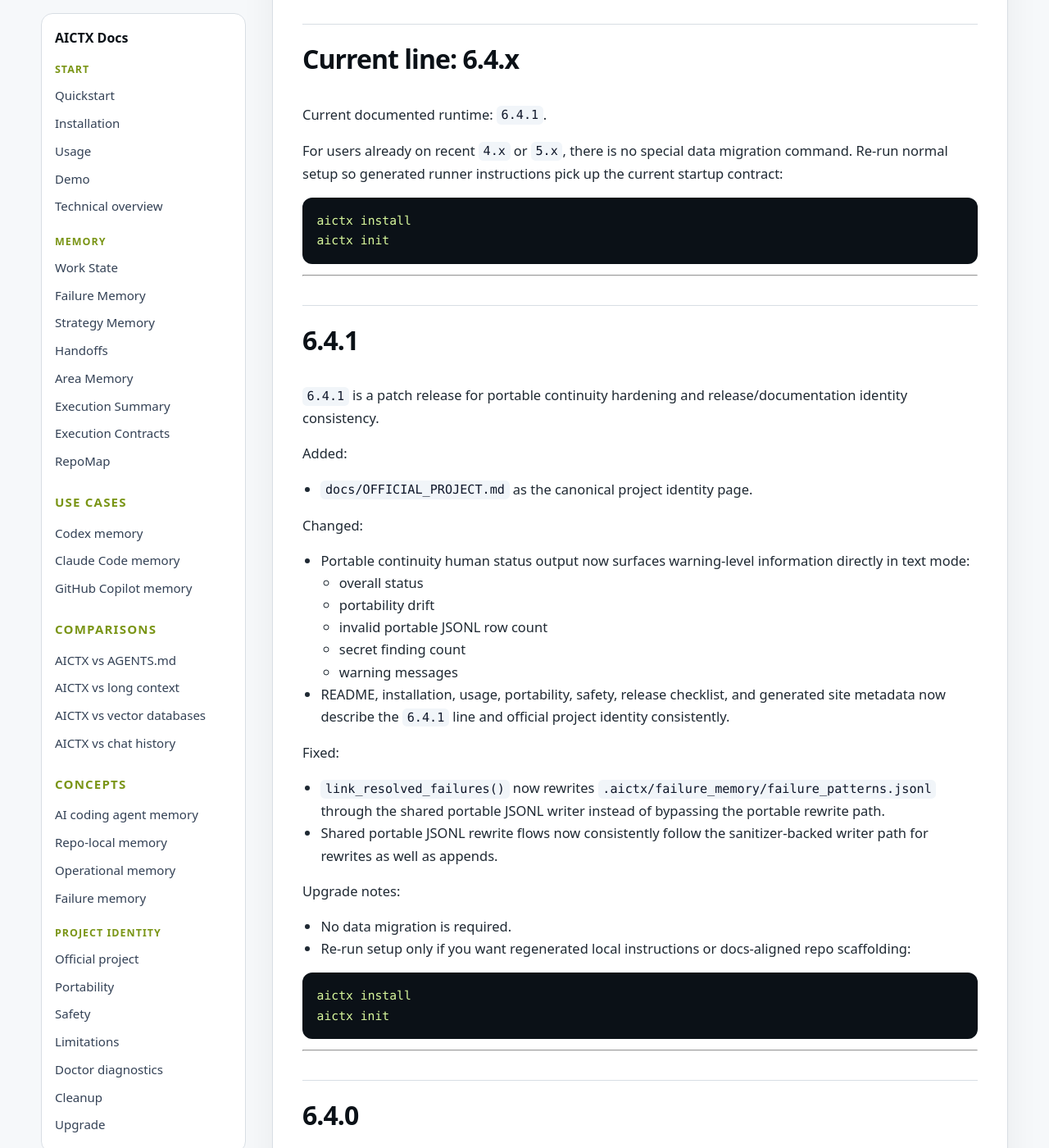
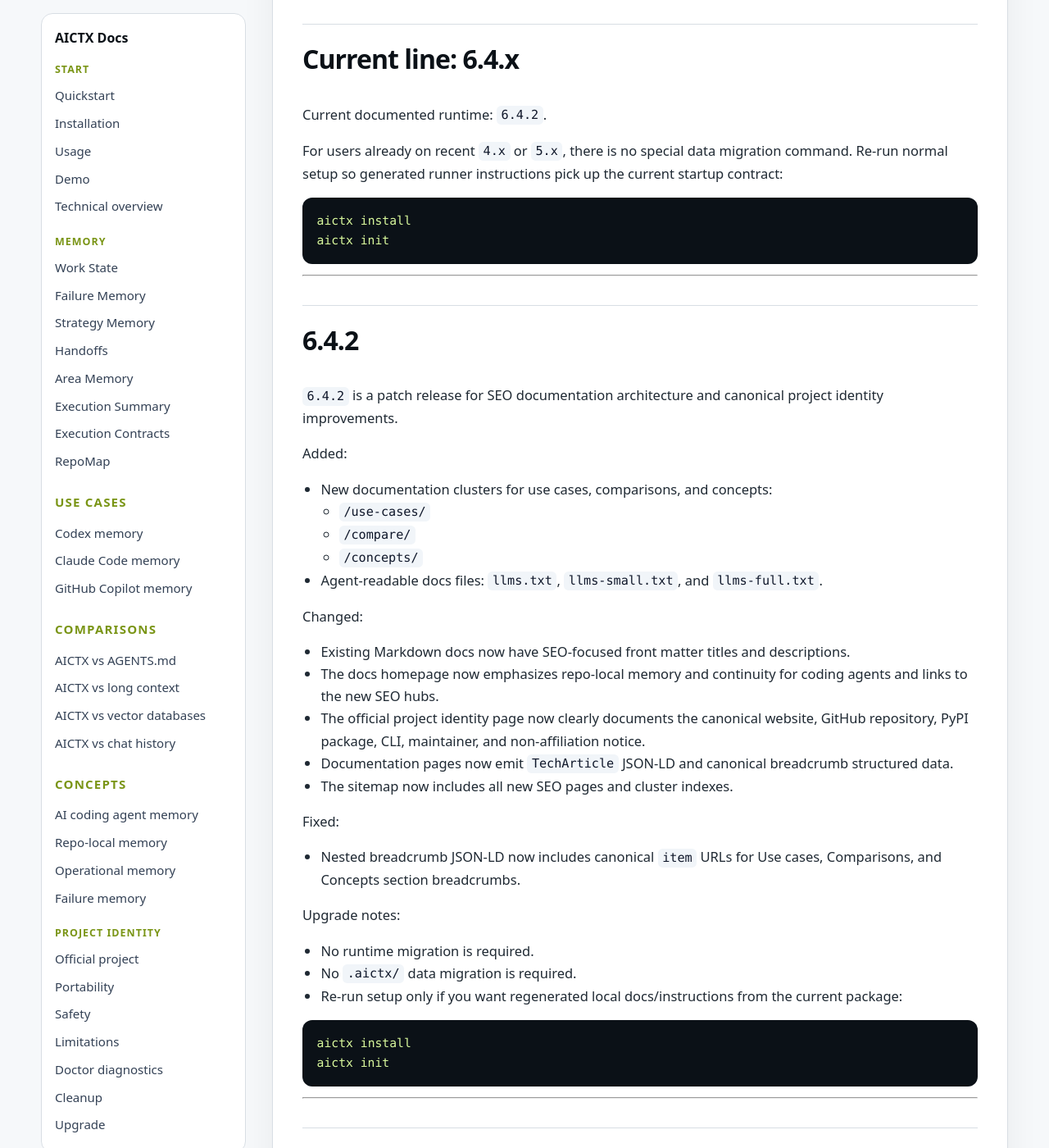
Before and after one commit to oldskultxo/aictx, a Jekyll site: the page built from docs/UPGRADE.md, in a window 1280 px wide and 1400 px high, scrolled down 213 px. Shown: the whole window at 82% size. Built offline with Jekyll 4.4.1, drawn with Linux system fonts in a browser that asks for light colours.

````diff
--- a/docs/UPGRADE.md
+++ b/docs/UPGRADE.md
@@ -7,9 +7,41 @@ description: "Upgrade the official Python `aictx` package and refresh repo-local
 
 ## Current line: 6.4.x
 
-Current documented runtime: `6.4.1`.
+Current documented runtime: `6.4.2`.
 
 For users already on recent `4.x` or `5.x`, there is no special data migration command. Re-run normal setup so generated runner instructions pick up the current startup contract:
+
+```bash
+aictx install
+aictx init
+```
+
+---
+## 6.4.2
+
+`6.4.2` is a patch release for SEO documentation architecture and canonical project identity improvements.
+
+Added:
+- New documentation clusters for use cases, comparisons, and concepts:
+  - `/use-cases/`
+  - `/compare/`
+  - `/concepts/`
+- Agent-readable docs files: `llms.txt`, `llms-small.txt`, and `llms-full.txt`.
+
+Changed:
+- Existing Markdown docs now have SEO-focused front matter titles and descriptions.
+- The docs homepage now emphasizes repo-local memory and continuity for coding agents and links to the new SEO hubs.
+- The official project identity page now clearly documents the canonical website, GitHub repository, PyPI package, CLI, maintainer, and non-affiliation notice.
+- Documentation pages now emit `TechArticle` JSON-LD and canonical breadcrumb structured data.
+- The sitemap now includes all new SEO pages and cluster indexes.
+
+Fixed:
+- Nested breadcrumb JSON-LD now includes canonical `item` URLs for Use cases, Comparisons, and Concepts section breadcrumbs.
+
+Upgrade notes:
+- No runtime migration is required.
+- No `.aictx/` data migration is required.
+- Re-run setup only if you want regenerated local docs/instructions from the current package:
 
 ```bash
 aictx install
--- a/docs/index.html
+++ b/docs/index.html
@@ -71,7 +71,7 @@
     },
     "codeRepository": "https://github.com/oldskultxo/aictx",
     "downloadUrl": "https://pypi.org/project/aictx/",
-    "softwareVersion": "6.4.1",
+    "softwareVersion": "6.4.2",
     "license": "https://github.com/oldskultxo/aictx/blob/main/LICENSE",
     "keywords": [
       "AICTX",
--- a/pyproject.toml
+++ b/pyproject.toml
@@ -4,7 +4,7 @@ build-backend = "setuptools.build_meta"
 
 [project]
 name = "aictx"
-version = "6.4.1"
+version = "6.4.2"
 description = "Repo-local continuity runtime for coding agents"
 readme = "README.md"
 requires-python = ">=3.11"
````
Also changed, not shown: docs/INSTALLATION.md (+2 -2 lines), docs/PORTABILITY.md (+1 -1 lines), docs/SAFETY.md (+1 -1 lines), docs/USAGE.md (+1 -1 lines), tests/test_continuity_contract.py (+2 -2 lines), CHANGELOG.md, README.md, 1 other file.
